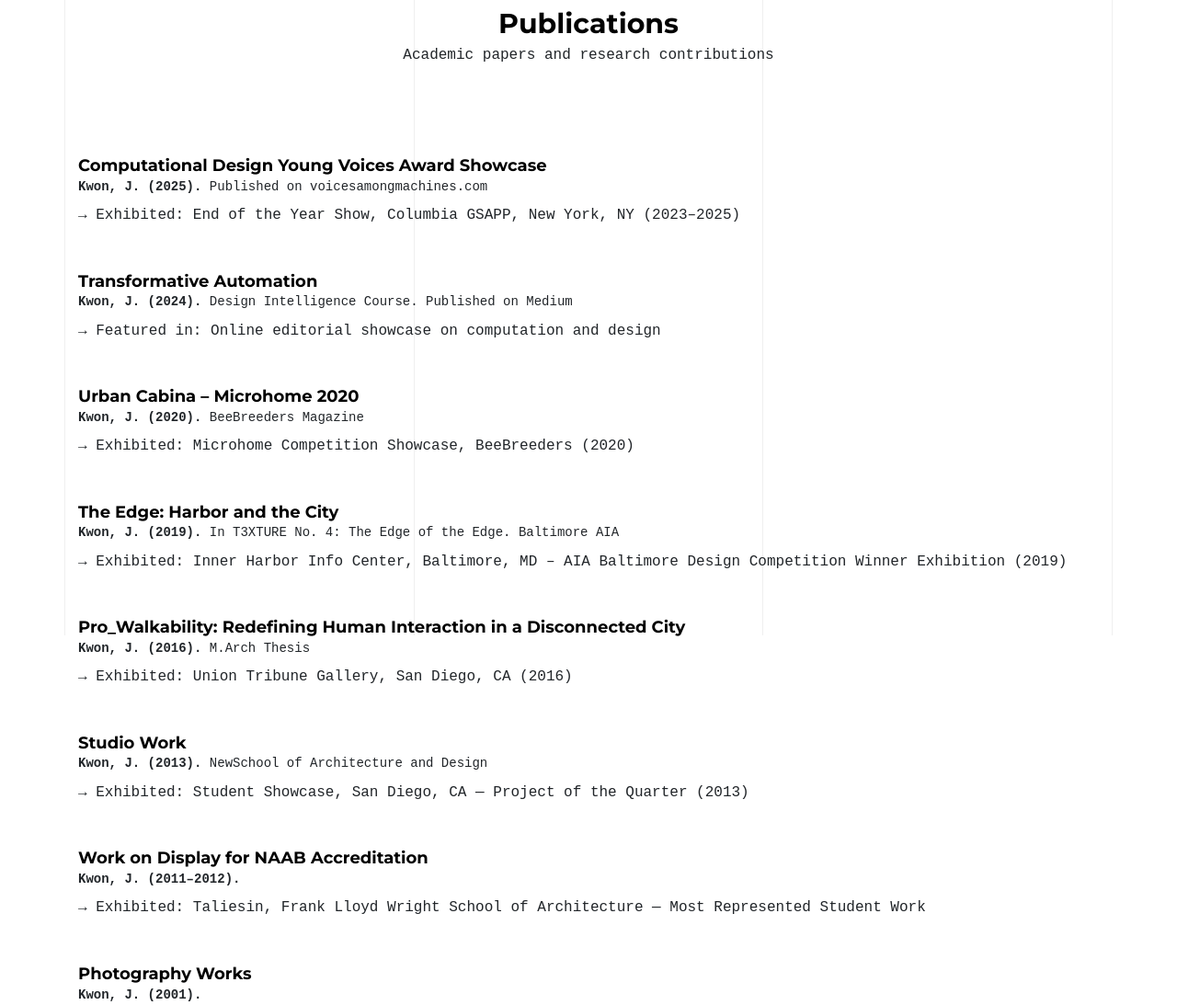
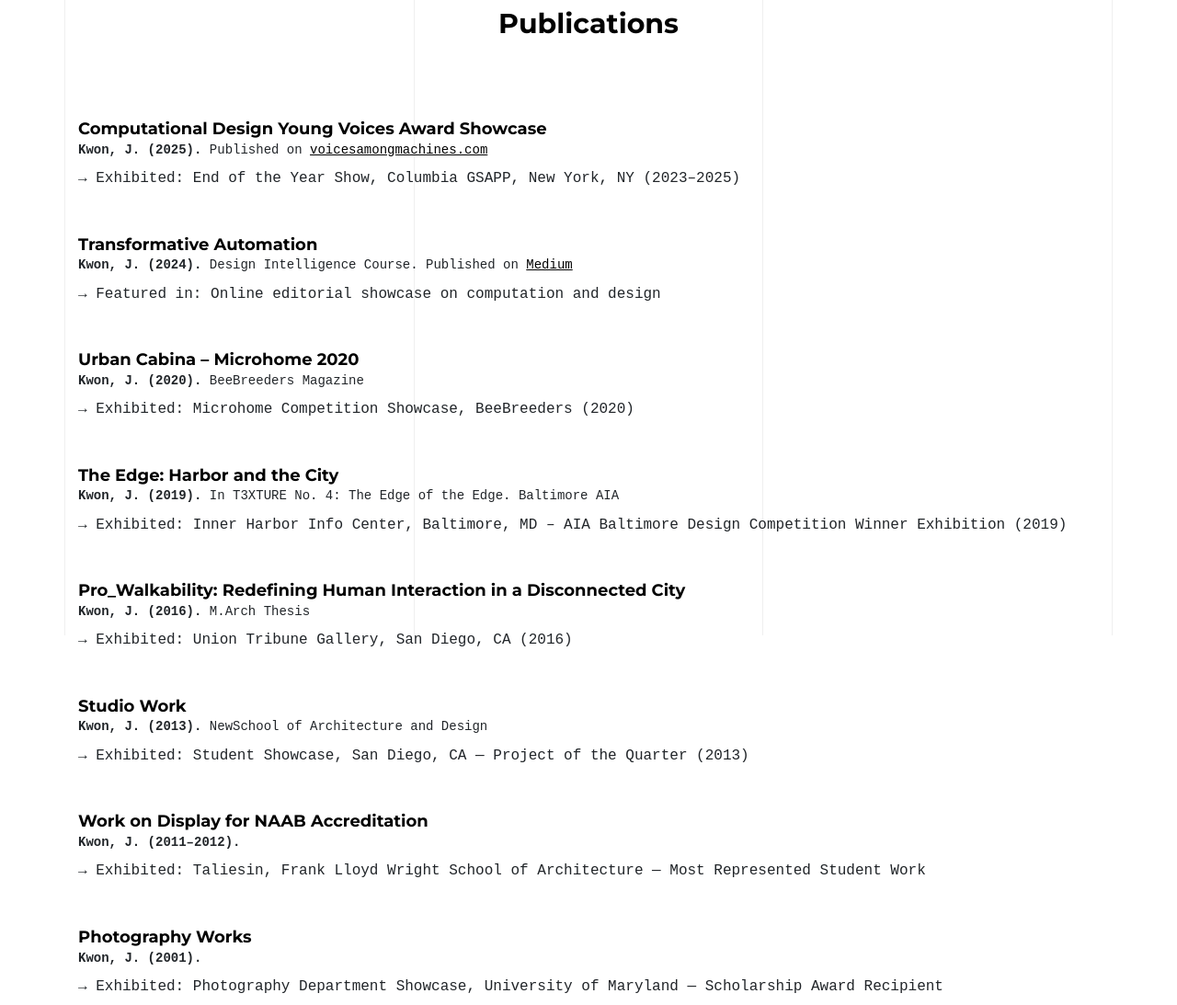
Before and after one commit to jjk2256/site, a plain HTML site: page publications.html in a window 1280 px wide. Shown: the part 109-1202 px from the top of the page at 92% size. Drawn offline with Linux system fonts and the light colour scheme; a web font is replaced by a local one.

Commit message:
change one

```diff
--- a/publications.html
+++ b/publications.html
@@ -75,7 +75,6 @@
       <div class="row mb-5">
         <div class="col-lg-7 text-center mx-auto">
           <h2 class="section-heading gsap-reveal-hero mb-0"><strong>Publications</strong></h2>
-          <p class="gsap-reveal-hero">Academic papers and research contributions</p>
 
           <div class="wave gsap-reveal-hero" >
             <svg>
@@ -87,9 +86,9 @@
               <div class="row">
           <div class="col-12" data-aos="fade-up" data-aos-delay="0">
             <div class="post-entry mb-5">
-              <h3><a href="https://voicesamongmachines.com" target="_blank">Computational Design Young Voices Award Showcase</a></h3>
+              <h3 style="font-weight: bold; color: #000000;">Computational Design Young Voices Award Showcase</h3>
               <div class="post-meta">
-                <strong>Kwon, J. (2025).</strong> Published on voicesamongmachines.com
+                <strong>Kwon, J. (2025).</strong> Published on <a href="https://voicesamongmachines.com" target="_blank" style="text-decoration: underline;">voicesamongmachines.com</a>
               </div>
               <p class="mt-2">→ Exhibited: End of the Year Show, Columbia GSAPP, New York, NY (2023–2025)</p>
             </div>
@@ -97,9 +96,9 @@
 
           <div class="col-12" data-aos="fade-up" data-aos-delay="100">
             <div class="post-entry mb-5">
-              <h3><a href="https://medium.com/design-intelligence-course/transformative-automation-b0ca243ab551" target="_blank">Transformative Automation</a></h3>
+              <h3 style="font-weight: bold; color: #000000;">Transformative Automation</h3>
               <div class="post-meta">
-                <strong>Kwon, J. (2024).</strong> Design Intelligence Course. Published on Medium
+                <strong>Kwon, J. (2024).</strong> Design Intelligence Course. Published on <a href="https://medium.com/design-intelligence-course/transformative-automation-b0ca243ab551" target="_blank" style="text-decoration: underline;">Medium</a>
               </div>
               <p class="mt-2">→ Featured in: Online editorial showcase on computation and design</p>
             </div>
@@ -107,7 +106,7 @@
 
           <div class="col-12" data-aos="fade-up" data-aos-delay="200">
             <div class="post-entry mb-5">
-              <h3><a href="#" target="_blank">Urban Cabina – Microhome 2020</a></h3>
+              <h3 style="font-weight: bold; color: #000000;">Urban Cabina – Microhome 2020</h3>
               <div class="post-meta">
                 <strong>Kwon, J. (2020).</strong> BeeBreeders Magazine
               </div>
@@ -117,7 +116,7 @@
 
           <div class="col-12" data-aos="fade-up" data-aos-delay="300">
             <div class="post-entry mb-5">
-              <h3><a href="#" target="_blank">The Edge: Harbor and the City</a></h3>
+              <h3 style="font-weight: bold; color: #000000;">The Edge: Harbor and the City</h3>
               <div class="post-meta">
                 <strong>Kwon, J. (2019).</strong> In T3XTURE No. 4: The Edge of the Edge. Baltimore AIA
               </div>
@@ -127,7 +126,7 @@
 
           <div class="col-12" data-aos="fade-up" data-aos-delay="400">
             <div class="post-entry mb-5">
-              <h3><a href="#" target="_blank">Pro_Walkability: Redefining Human Interaction in a Disconnected City</a></h3>
+              <h3 style="font-weight: bold; color: #000000;">Pro_Walkability: Redefining Human Interaction in a Disconnected City</h3>
               <div class="post-meta">
                 <strong>Kwon, J. (2016).</strong> M.Arch Thesis
               </div>
@@ -137,7 +136,7 @@
 
           <div class="col-12" data-aos="fade-up" data-aos-delay="500">
             <div class="post-entry mb-5">
-              <h3><a href="#" target="_blank">Studio Work</a></h3>
+              <h3 style="font-weight: bold; color: #000000;">Studio Work</h3>
               <div class="post-meta">
                 <strong>Kwon, J. (2013).</strong> NewSchool of Architecture and Design
               </div>
@@ -147,7 +146,7 @@
 
           <div class="col-12" data-aos="fade-up" data-aos-delay="600">
             <div class="post-entry mb-5">
-              <h3><a href="#" target="_blank">Work on Display for NAAB Accreditation</a></h3>
+              <h3 style="font-weight: bold; color: #000000;">Work on Display for NAAB Accreditation</h3>
               <div class="post-meta">
                 <strong>Kwon, J. (2011–2012).</strong>
               </div>
@@ -157,7 +156,7 @@
 
           <div class="col-12" data-aos="fade-up" data-aos-delay="700">
             <div class="post-entry mb-5">
-              <h3><a href="#" target="_blank">Photography Works</a></h3>
+              <h3 style="font-weight: bold; color: #000000;">Photography Works</h3>
               <div class="post-meta">
                 <strong>Kwon, J. (2001).</strong>
               </div>
```
Also changed, not shown: awards.html (+0 -1 lines), index.html (+1 -1 lines), images/gal_1.png (added).
